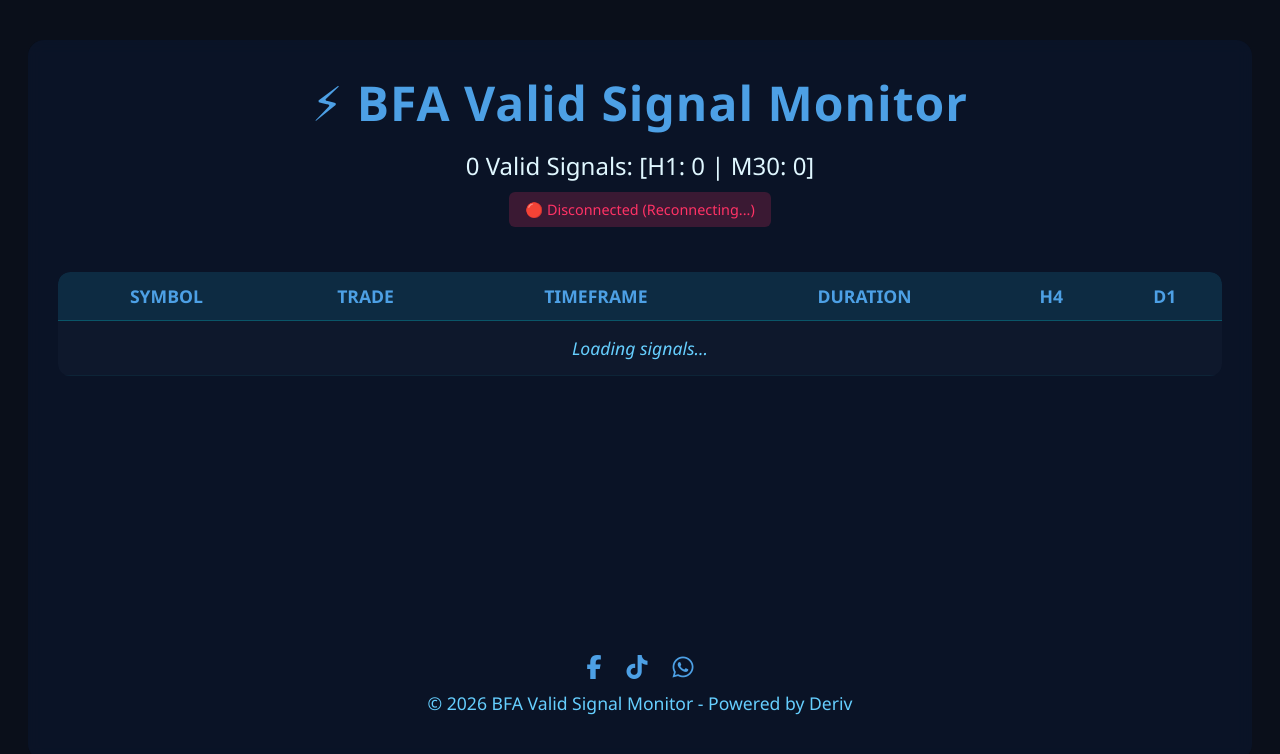
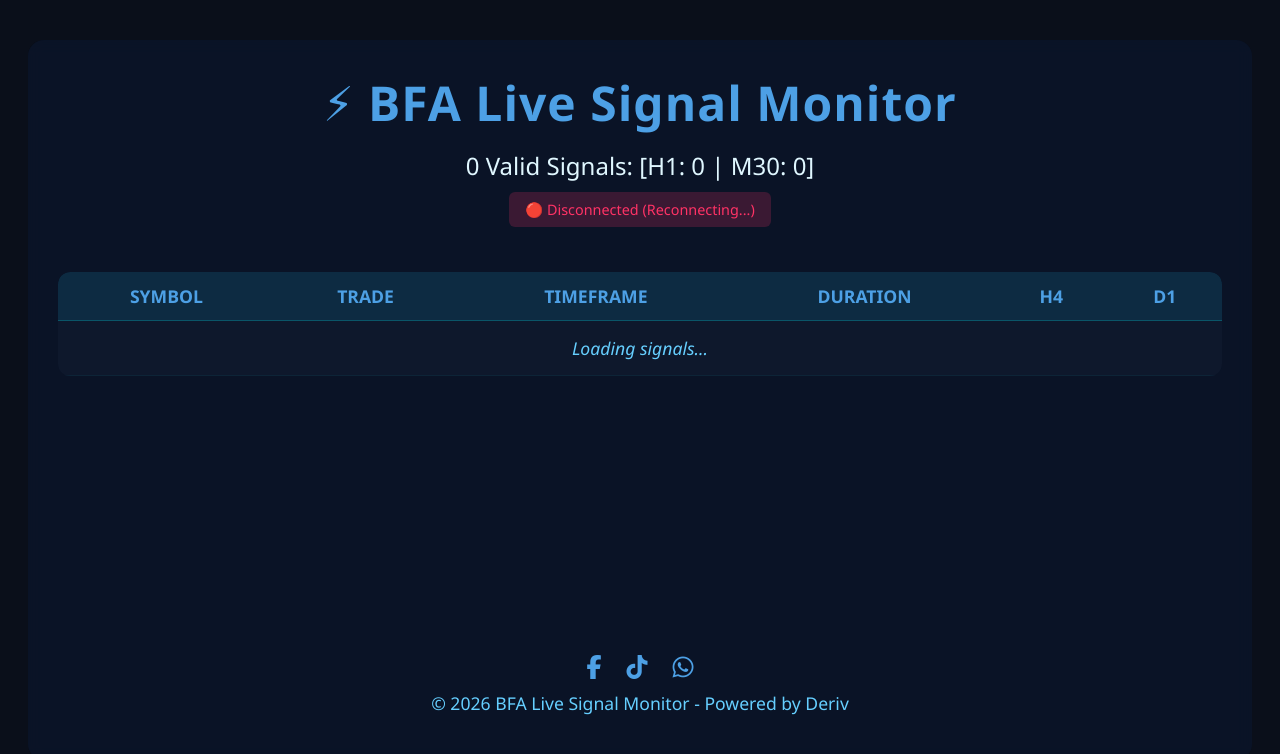
Before and after one commit to huxaifamora-cell/BFA-LIVE-MONITOR, a website: page index.html in a window 1280 px wide. Drawn offline with Linux system fonts and the light colour scheme.

Commit message:
Update index.html

```diff
--- a/index.html
+++ b/index.html
@@ -3,7 +3,7 @@
 <head>
   <meta charset="UTF-8" />
   <meta name="viewport" content="width=device-width, initial-scale=1.0" />
-  <title>Valid Signal Monitor</title>
+  <title>Live Signal Monitor</title>
   <link href="https://cdnjs.cloudflare.com/ajax/libs/font-awesome/6.5.0/css/all.min.css" rel="stylesheet"/>
   <link rel="stylesheet" href="styles.css"/>
 </head>
@@ -11,7 +11,7 @@
   <div class="container">
     <!-- Header -->
     <header class="header">
-      <h1>⚡ BFA Valid Signal Monitor</h1>
+      <h1>⚡ BFA Live Signal Monitor</h1>
       <p class="subtitle"Boom & Crash (tick trading)</p>
       <div id="active-signals" class="active-signals">0 Valid Signals: [H1: 0 | M30: 0]</div>
     </header>
@@ -44,7 +44,7 @@
         <a href="https://www.tiktok.com/@basefx.com.ng?_t=ZS-90leoAwEweA&_r=1" target="_blank"><i class="fab fa-tiktok"></i></a>
         <a href="https://wa.me/23409032259756?text=Hello%20BFA%2C%20I%20was%20from%20your%20valid%20signal%20monitor.%0A___" target="_blank"><i class="fab fa-whatsapp"></i></a>
       </div>
-      <p>© <span id="year"></span> BFA Valid Signal Monitor - Powered by Deriv</p>
+      <p>© <span id="year"></span> BFA Live Signal Monitor - Powered by Deriv</p>
     </footer>
   </div>
 
```
